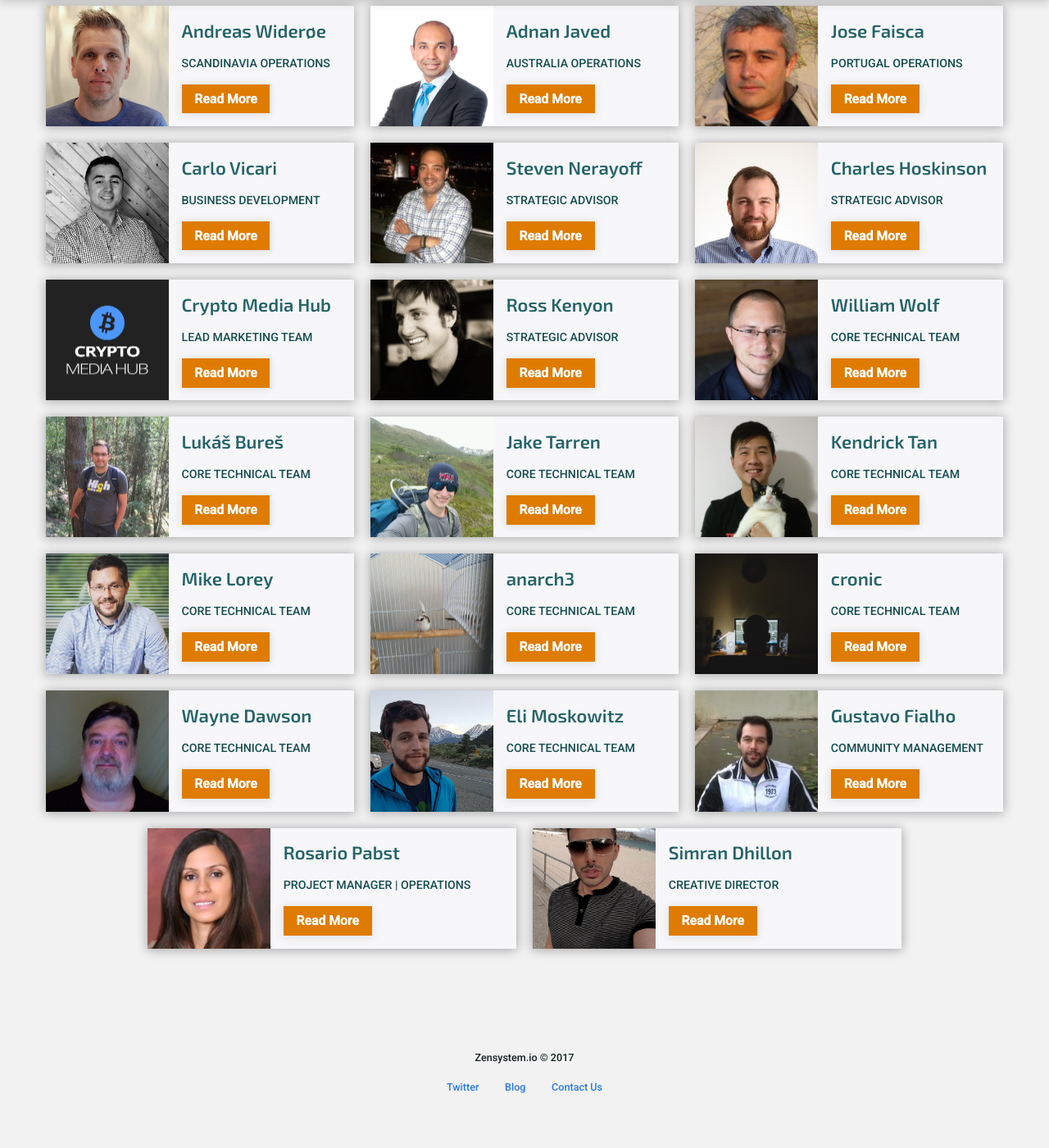
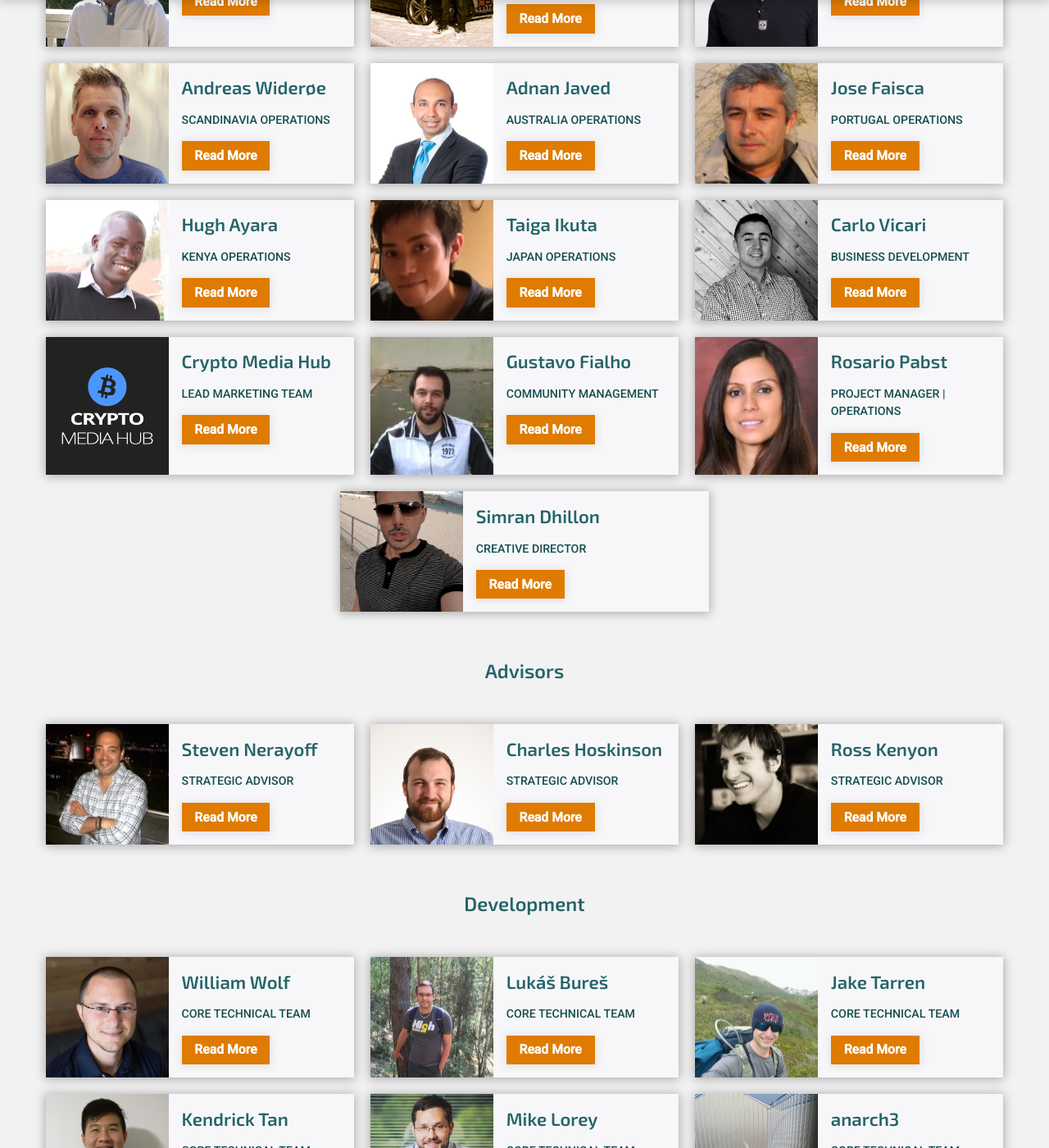
Before and after one commit to tarrenj/website, a Jekyll site: the page built from team.html, in a window 1280 px wide and 1400 px high, scrolled down 680 px. Shown: the whole window at 82% size. Built offline with Jekyll 4.4.1, drawn with Linux system fonts in a browser that asks for light colours; before the commit the page ends 2031 px from its top, so only the background shows below that.

Commit message:
Add hugh and taiga

```diff
--- a/_includes/team.html
+++ b/_includes/team.html
@@ -10,6 +10,11 @@
       </div>
     </div>
 
+    <div class="row align-items-center justify-content-center mb-4">
+      <div class="col-md-12 col-lg-8 col-xl-6 text-center">
+        <h4>Operations</h4>
+      </div>
+    </div>
 
     <div id="team-accordion" class="card-deck justify-content-center" role="tablist" aria-multiselectable="true">
 
@@ -212,6 +217,49 @@
         </div>
       </div>
 
+      <div class="card hugh">
+        <div class="card-header" role="tab" id="headingHugh">
+          <div class="card-img-top b-lazy" data-src="/assets/img/people/hugh.jpg"></div>
+          <div class="card-feature">
+            <h3 class="name">Hugh Ayara</h3>
+            <p class="title">KENYA OPERATIONS</p>
+            <a class="btn btn-primary collapsed" data-toggle="collapse" data-parent="#team-accordion" href="#collapseHugh" aria-expanded="true" aria-controls="collapseHugh">Read More</a>
+          </div>
+        </div>
+        <div id="collapseHugh" class="collapse" role="tabpanel" aria-labelledby="headingHugh">
+          <div class="card-block">
+            <p class="card-text">An adrenaline junkie and sustainable development living crusader with unquenchable thirst for digital marketing expertise of 4 years keeping at the forefront of digital trends. He is also passionate about community development.</p>
+          </div>
+          <div class="card-footer">
+            <small>
+
+            </small>
+          </div>
+        </div>
+      </div>
+
+      <div class="card taiga">
+        <div class="card-header" role="tab" id="headingTaiga">
+          <div class="card-img-top b-lazy" data-src="/assets/img/people/taiga.jpg"></div>
+          <div class="card-feature">
+            <h3 class="name">Taiga Ikuta</h3>
+            <p class="title">JAPAN OPERATIONS</p>
+            <a class="btn btn-primary collapsed" data-toggle="collapse" data-parent="#team-accordion" href="#collapseTaiga" aria-expanded="true" aria-controls="collapseTaiga">Read More</a>
+          </div>
+        </div>
+        <div id="collapseTaiga" class="collapse" role="tabpanel" aria-labelledby="headingTaiga">
+          <div class="card-block">
+            <p class="card-text">Taiga is a freelance translator and writer. After dropping out of Keio University, he set out to travel abroad to discover different cultures and the beauty the world has to offer. His natural curiosity then led him to the crypto industry, which he believes has the potential to bring about the positive paradigm shift in the way our society operates.</p>
+            <p class="card-text">Currently he is registered with Glova and Rozetta, translation agencies based in Tokyo, working on various types of documents ranging from textbooks to magazine articles to government publications.</p>
+          </div>
+          <div class="card-footer">
+            <small>
+
+            </small>
+          </div>
+        </div>
+      </div>
+
       <div class="card carlo">
         <div class="card-header" role="tab" id="headingCarlo">
           <div class="card-img-top b-lazy" data-src="/assets/img/people/carlo.jpg"></div>
@@ -230,6 +278,98 @@
           </div>
         </div>
       </div>
+
+      <div class="card cmh">
+        <div class="card-header" role="tab" id="headingCmh">
+          <div class="card-img-top b-lazy" data-src="/assets/img/logos/cmh-dark.png"></div>
+          <div class="card-feature">
+            <h3 class="name">Crypto Media Hub</h3>
+            <p class="title">LEAD MARKETING TEAM</p>
+            <a class="btn btn-primary collapsed" data-toggle="collapse" data-parent="#team-accordion" href="#collapseCmh" aria-expanded="true" aria-controls="collapseCmh">Read More</a>
+          </div>
+        </div>
+        <div id="collapseCmh" class="collapse" role="tabpanel" aria-labelledby="headingCmh">
+          <div class="card-block">
+            <div class="card-feature">
+              <p class="card-text">Crypto Media Hub is a leading cryptocurrency marketing firm with deep expertise in multimedia marketing, advertising, and growth hacking. The firm was founded in 2015 by Tatiana Moroz, an active member of the bitcoin community; the ZenCash support team includes Chief Marketing Officer Cally Ulbricht, who has a track record of proven results for new-to-market companies, and cypherpunk Chief Technology Officer Brian Sovryn.</p>
+            </div>
+          </div>
+          <div class="card-footer">
+            <small>
+              <a href="https://twitter.com/cryptomediahub"><i class="fa fa-twitter" aria-hidden="true"></i></a>
+              <a href="https://www.facebook.com/cryptomediahub"><i class="fa fa-facebook-square" aria-hidden="true"></i></a>
+              <a href="https://www.youtube.com/playlist?list=PLkZEKAiNZHVIXGDC57gOS-X8BeELlXPsd"><i class="fa fa-youtube" aria-hidden="true"></i></a>
+            </small>
+          </div>
+        </div>
+      </div>
+
+      <div class="card gustavo">
+        <div class="card-header" role="tab" id="headingGustavo">
+          <div class="card-img-top b-lazy" data-src="/assets/img/people/gustavo.jpg"></div>
+          <div class="card-feature">
+            <h3 class="name">Gustavo Fialho</h3>
+            <p class="title">COMMUNITY MANAGEMENT</p>
+            <a class="btn btn-primary collapsed" data-toggle="collapse" data-parent="#team-accordion" href="#collapseGustavo" aria-expanded="true" aria-controls="collapseGustavo">Read More</a>
+          </div>
+        </div>
+        <div id="collapseGustavo" class="collapse" role="tabpanel" aria-labelledby="headingGustavo">
+          <div class="card-block">
+            <p class="card-text">Gustavo is a web developer and entrepreneur with extensive experience supporting cryptocurrency projects. When not in front of a computer he can be found cycling up hills sporting his Pantani Jersey. He believes life should be kept simple and enjoys helping others.</p>
+          </div>
+          <div class="card-footer">
+
+          </div>
+        </div>
+      </div>
+
+      <div class="card rosario">
+        <div class="card-header" role="tab" id="headingRosario">
+          <div class="card-img-top b-lazy" data-src="/assets/img/people/rosario.jpg"></div>
+          <div class="card-feature">
+            <h3 class="name">Rosario Pabst</h3>
+            <p class="title">PROJECT MANAGER | OPERATIONS</p>
+            <a class="btn btn-primary collapsed" data-toggle="collapse" data-parent="#team-accordion" href="#collapseRosario" aria-expanded="true" aria-controls="collapseRosario">Read More</a>
+          </div>
+        </div>
+        <div id="collapseRosario" class="collapse" role="tabpanel" aria-labelledby="headingRosario">
+          <div class="card-block">
+            <p class="card-text">Rosario has over 12 years experience as a technology project manager for satellite, aircraft, and software systems. She has demonstrated expertise in all aspects of project management, leading cross-functional teams, and implementing both Agile and Lean methods. Rosario has a M.S. in Systems Engineering and the PMP certification.</p>
+          </div>
+          <div class="card-footer">
+
+          </div>
+        </div>
+      </div>
+
+      <div class="card simran">
+        <div class="card-header" role="tab" id="headingSimran">
+          <div class="card-img-top b-lazy" data-src="/assets/img/people/simran.jpg"></div>
+          <div class="card-feature">
+            <h3 class="name">Simran Dhillon</h3>
+            <p class="title">CREATIVE DIRECTOR</p>
+            <a class="btn btn-primary collapsed" data-toggle="collapse" data-parent="#team-accordion" href="#collapseSimran" aria-expanded="true" aria-controls="collapseSimran">Read More</a>
+          </div>
+        </div>
+        <div id="collapseSimran" class="collapse" role="tabpanel" aria-labelledby="headingSimran">
+          <div class="card-block">
+            <p class="card-text">Simran has experience in Web design, Graphic design, Asset management and Front-end development. He's an early investor in this industry, and also owns a mid-size Ubiq (UBQ) and ZenCash (ZEN) mining facility in Iceland. He formerly used to work as an Analyst at GS Investment Banking Division (IBD).</p>
+          </div>
+          <div class="card-footer">
+
+          </div>
+        </div>
+      </div>
+
+    </div>
+
+    <div class="row align-items-center justify-content-center mt-5 mb-4">
+      <div class="col-md-12 col-lg-8 col-xl-6 text-center">
+        <h4>Advisors</h4>
+      </div>
+    </div>
+
+    <div id="team-accordion" class="card-deck justify-content-center" role="tablist" aria-multiselectable="true">
 
       <div class="card steven">
         <div class="card-header" role="tab" id="headingSteven">
@@ -269,31 +409,6 @@
         </div>
       </div>
 
-          <div class="card cmh">
-            <div class="card-header" role="tab" id="headingCmh">
-              <div class="card-img-top b-lazy" data-src="/assets/img/logos/cmh-dark.png"></div>
-              <div class="card-feature">
-                <h3 class="name">Crypto Media Hub</h3>
-                <p class="title">LEAD MARKETING TEAM</p>
-                <a class="btn btn-primary collapsed" data-toggle="collapse" data-parent="#team-accordion" href="#collapseCmh" aria-expanded="true" aria-controls="collapseCmh">Read More</a>
-              </div>
-            </div>
-            <div id="collapseCmh" class="collapse" role="tabpanel" aria-labelledby="headingCmh">
-              <div class="card-block">
-                <div class="card-feature">
-                  <p class="card-text">Crypto Media Hub is a leading cryptocurrency marketing firm with deep expertise in multimedia marketing, advertising, and growth hacking. The firm was founded in 2015 by Tatiana Moroz, an active member of the bitcoin community; the ZenCash support team includes Chief Marketing Officer Cally Ulbricht, who has a track record of proven results for new-to-market companies, and cypherpunk Chief Technology Officer Brian Sovryn.</p>
-                </div>
-              </div>
-              <div class="card-footer">
-                <small>
-                  <a href="https://twitter.com/cryptomediahub"><i class="fa fa-twitter" aria-hidden="true"></i></a>
-                  <a href="https://www.facebook.com/cryptomediahub"><i class="fa fa-facebook-square" aria-hidden="true"></i></a>
-                  <a href="https://www.youtube.com/playlist?list=PLkZEKAiNZHVIXGDC57gOS-X8BeELlXPsd"><i class="fa fa-youtube" aria-hidden="true"></i></a>
-                </small>
-              </div>
-            </div>
-          </div>
-
       <div class="card ross">
         <div class="card-header" role="tab" id="headingRoss">
           <div class="card-img-top b-lazy" data-src="/assets/img/people/ross.jpeg"></div>
@@ -312,6 +427,16 @@
           </div>
         </div>
       </div>
+
+    </div>
+
+    <div class="row align-items-center justify-content-center mt-5 mb-4">
+      <div class="col-md-12 col-lg-8 col-xl-6 text-center">
+        <h4>Development</h4>
+      </div>
+    </div>
+
+    <div id="team-accordion" class="card-deck justify-content-center" role="tablist" aria-multiselectable="true">
 
       <div class="card william">
         <div class="card-header" role="tab" id="headingWilliam">
@@ -499,63 +624,6 @@
         </div>
       </div>
 
-          <div class="card gustavo">
-            <div class="card-header" role="tab" id="headingGustavo">
-              <div class="card-img-top b-lazy" data-src="/assets/img/people/gustavo.jpg"></div>
-              <div class="card-feature">
-                <h3 class="name">Gustavo Fialho</h3>
-                <p class="title">COMMUNITY MANAGEMENT</p>
-                <a class="btn btn-primary collapsed" data-toggle="collapse" data-parent="#team-accordion" href="#collapseGustavo" aria-expanded="true" aria-controls="collapseGustavo">Read More</a>
-              </div>
-            </div>
-            <div id="collapseGustavo" class="collapse" role="tabpanel" aria-labelledby="headingGustavo">
-              <div class="card-block">
-                <p class="card-text">Gustavo is a web developer and entrepreneur with extensive experience supporting cryptocurrency projects. When not in front of a computer he can be found cycling up hills sporting his Pantani Jersey. He believes life should be kept simple and enjoys helping others.</p>
-              </div>
-              <div class="card-footer">
-
-              </div>
-            </div>
-          </div>
-
-          <div class="card rosario">
-            <div class="card-header" role="tab" id="headingRosario">
-              <div class="card-img-top b-lazy" data-src="/assets/img/people/rosario.jpg"></div>
-              <div class="card-feature">
-                <h3 class="name">Rosario Pabst</h3>
-                <p class="title">PROJECT MANAGER | OPERATIONS</p>
-                <a class="btn btn-primary collapsed" data-toggle="collapse" data-parent="#team-accordion" href="#collapseRosario" aria-expanded="true" aria-controls="collapseRosario">Read More</a>
-              </div>
-            </div>
-            <div id="collapseRosario" class="collapse" role="tabpanel" aria-labelledby="headingRosario">
-              <div class="card-block">
-                <p class="card-text">Rosario has over 12 years experience as a technology project manager for satellite, aircraft, and software systems. She has demonstrated expertise in all aspects of project management, leading cross-functional teams, and implementing both Agile and Lean methods. Rosario has a M.S. in Systems Engineering and the PMP certification.</p>
-              </div>
-              <div class="card-footer">
-
-              </div>
-            </div>
-          </div>
-
-          <div class="card simran">
-            <div class="card-header" role="tab" id="headingSimran">
-              <div class="card-img-top b-lazy" data-src="/assets/img/people/simran.jpg"></div>
-              <div class="card-feature">
-                <h3 class="name">Simran Dhillon</h3>
-                <p class="title">CREATIVE DIRECTOR</p>
-                <a class="btn btn-primary collapsed" data-toggle="collapse" data-parent="#team-accordion" href="#collapseSimran" aria-expanded="true" aria-controls="collapseSimran">Read More</a>
-              </div>
-            </div>
-            <div id="collapseSimran" class="collapse" role="tabpanel" aria-labelledby="headingSimran">
-              <div class="card-block">
-                <p class="card-text">Simran has experience in Web design, Graphic design, Asset management and Front-end development. He's an early investor in this industry, and also owns a mid-size Ubiq (UBQ) and ZenCash (ZEN) mining facility in Iceland. He formerly used to work as an Analyst at GS Investment Banking Division (IBD).</p>
-              </div>
-              <div class="card-footer">
-
-              </div>
-            </div>
-          </div>
-
     </div>
 
   </div>
```
Also changed, not shown: assets/img/people/hugh.jpg (added), assets/img/people/taiga.jpg (added), 4 other files. Lines whose indentation alone changed are shown as unchanged.
